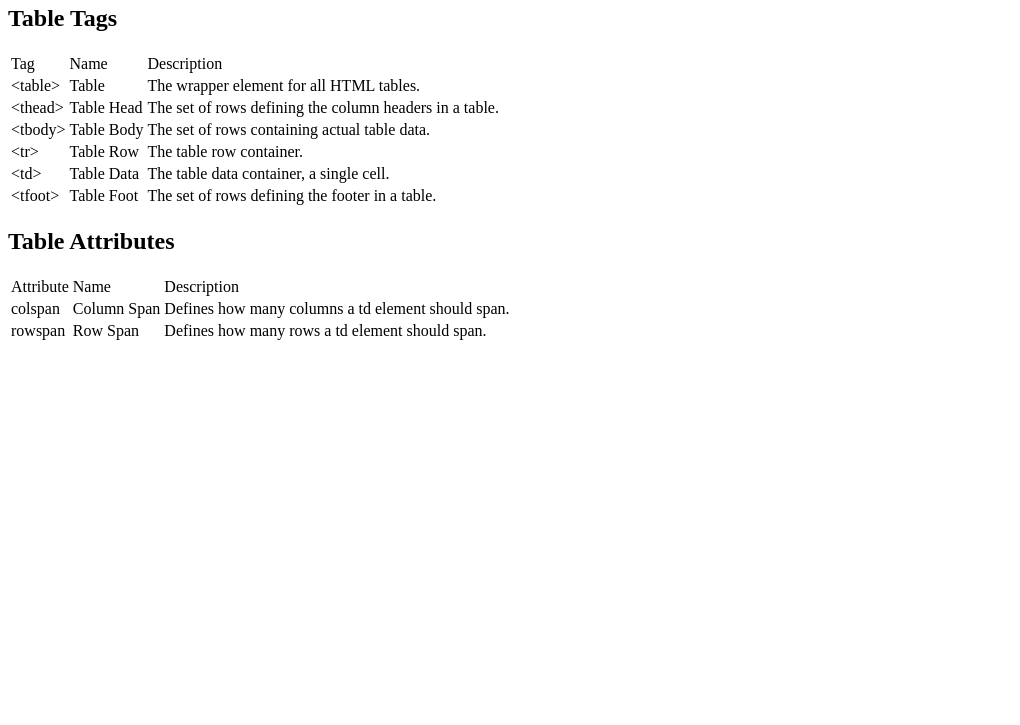
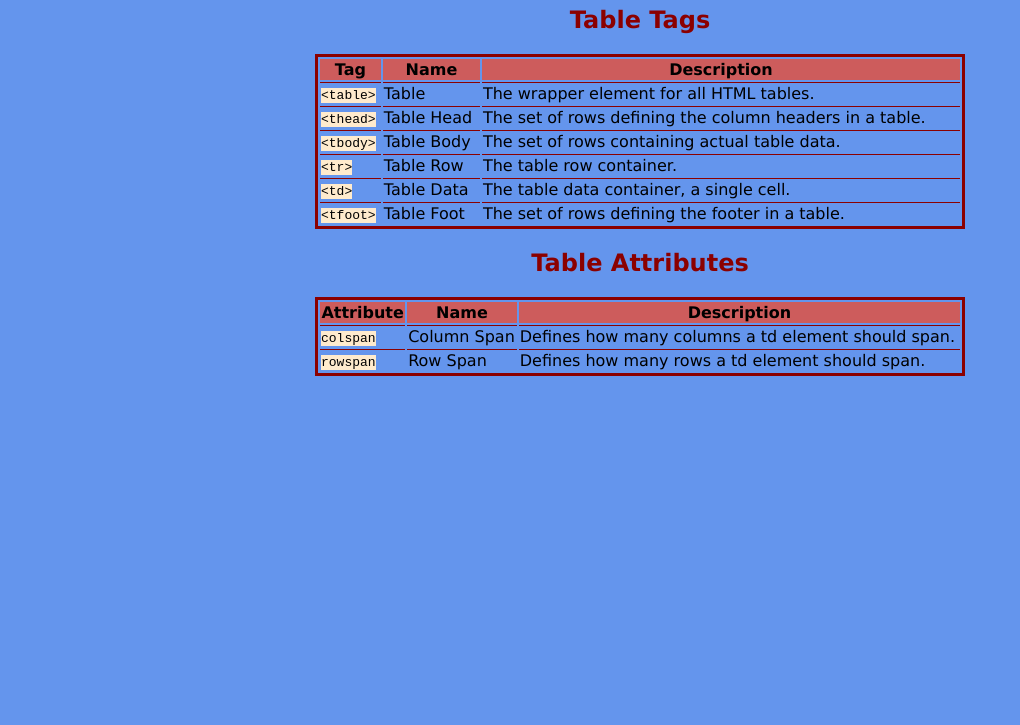
Before and after one commit to ericbates/Html_CSS-Cheat-Sheet, a plain HTML site: page index.html in a window 1280 px wide. Shown: the part 75-800 px from the top of the page, without its empty margins (0-1020 px from the left). Drawn offline with Linux system fonts and the light colour scheme.

Commit message:
build styles.css

```diff
--- a/index.html
+++ b/index.html
@@ -17,32 +17,32 @@
         </thead>
         <tbody>
             <tr>
-                <td class='tag'>&lt;table&gt;</td>
+                <td><span class='code-sample'>&lt;table&gt;</span></td>
                 <td>Table</td>
                 <td>The wrapper element for all HTML tables.</td>
             </tr>
             <tr>
-                <td class='tag'>&lt;thead&gt;</td>
+                <td><span class='code-sample'>&lt;thead&gt;</span></td>
                 <td>Table Head</td>
                 <td>The set of rows defining the column headers in a table.</td>
             </tr>
             <tr>
-                <td class='tag'>&lt;tbody&gt;</td>
+                <td><span class='code-sample'>&lt;tbody&gt;</span></td>
                 <td>Table Body</td>
                 <td>The set of rows containing actual table data.</td>
             </tr>
             <tr>
-                <td class='tag'>&lt;tr&gt;</td>
+                <td><span class='code-sample'>&lt;tr&gt;</span></td>
                 <td>Table Row</td>
                 <td>The table row container.</td>
             </tr>
             <tr>
-                <td class='tag'>&lt;td&gt;</td>
+                <td><span class='code-sample'>&lt;td&gt;</span></td>
                 <td>Table Data</td>
                 <td>The table data container, a single cell.</td>
             </tr>
             <tr>
-                <td class='tag'>&lt;tfoot&gt;</td>
+                <td><span class='code-sample'>&lt;tfoot&gt;</span></td>
                 <td>Table Foot</td>
                 <td>The set of rows defining the footer in a table.</td>
             </tr>
@@ -59,12 +59,12 @@
         </thead>
         <tbody>
             <tr>
-                <td class='attribute'>colspan</td>
+                <td><span class='code-sample'>colspan</span></td>
                 <td>Column Span</td>
                 <td>Defines how many columns a td element should span.</td>
             </tr>
             <tr>
-                <td class='attribute'>rowspan</td>
+                <td><span class='code-sample'>rowspan</span></td>
                 <td>Row Span</td>
                 <td>Defines how many rows a td element should span.</td>
             </tr>
--- a/styles.css
+++ b/styles.css
@@ -1,3 +1,35 @@
-p {
-  color: red;
+body {
+  background-color: cornflowerblue;
+  font-family: Verdana, Geneva, Tahoma, sans-serif;
+  text-align: center;
 }
+
+h2 {
+  color: darkred;
+}
+
+table {
+  border: 3px solid darkred;
+  margin-left: auto;
+  margin-right: auto;
+  width: 650px;
+}
+
+tbody {
+  text-align: left;
+}
+
+td {
+  border-top: 1px solid darkred;
+}
+
+thead td {
+  background-color: indianred;
+  border-top: 0px;
+  font-weight: bold;
+}
+
+.code-sample {
+  background-color: blanchedalmond;
+  font-family: monospace;
+}
```
